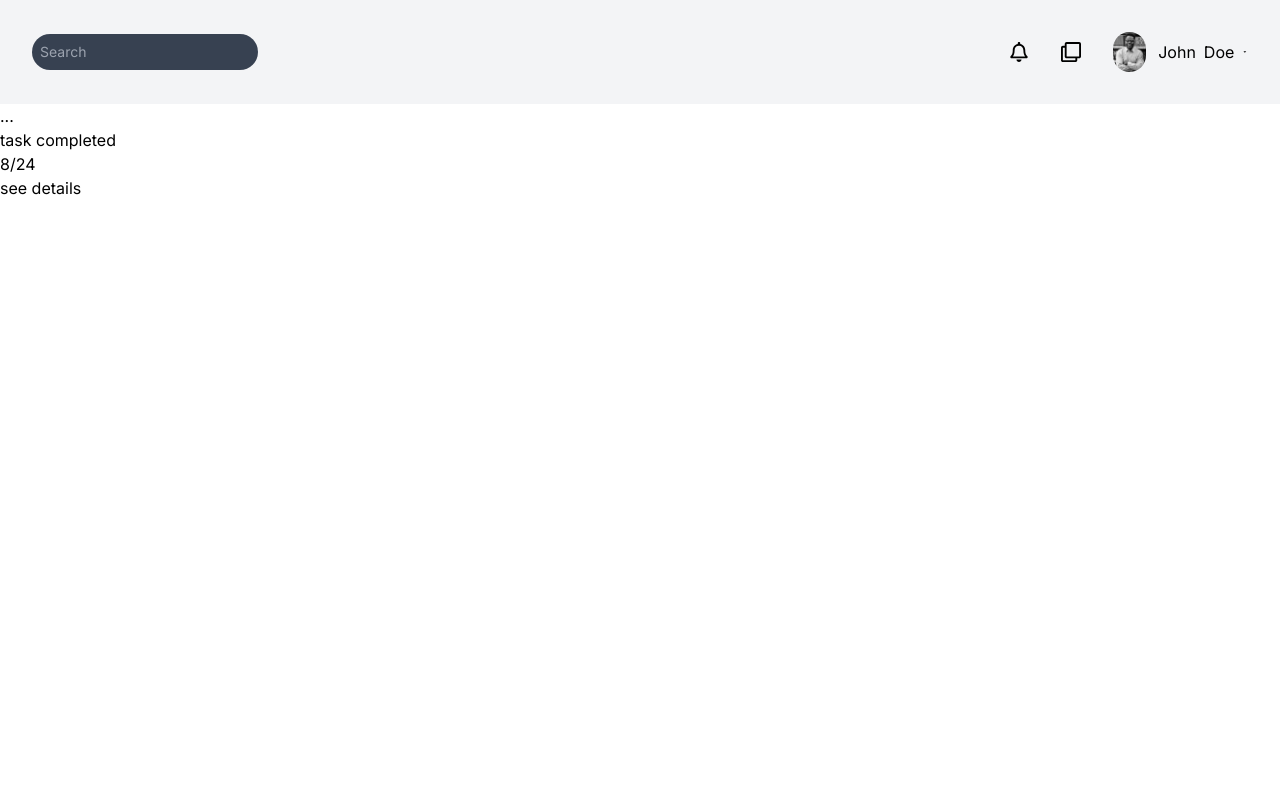
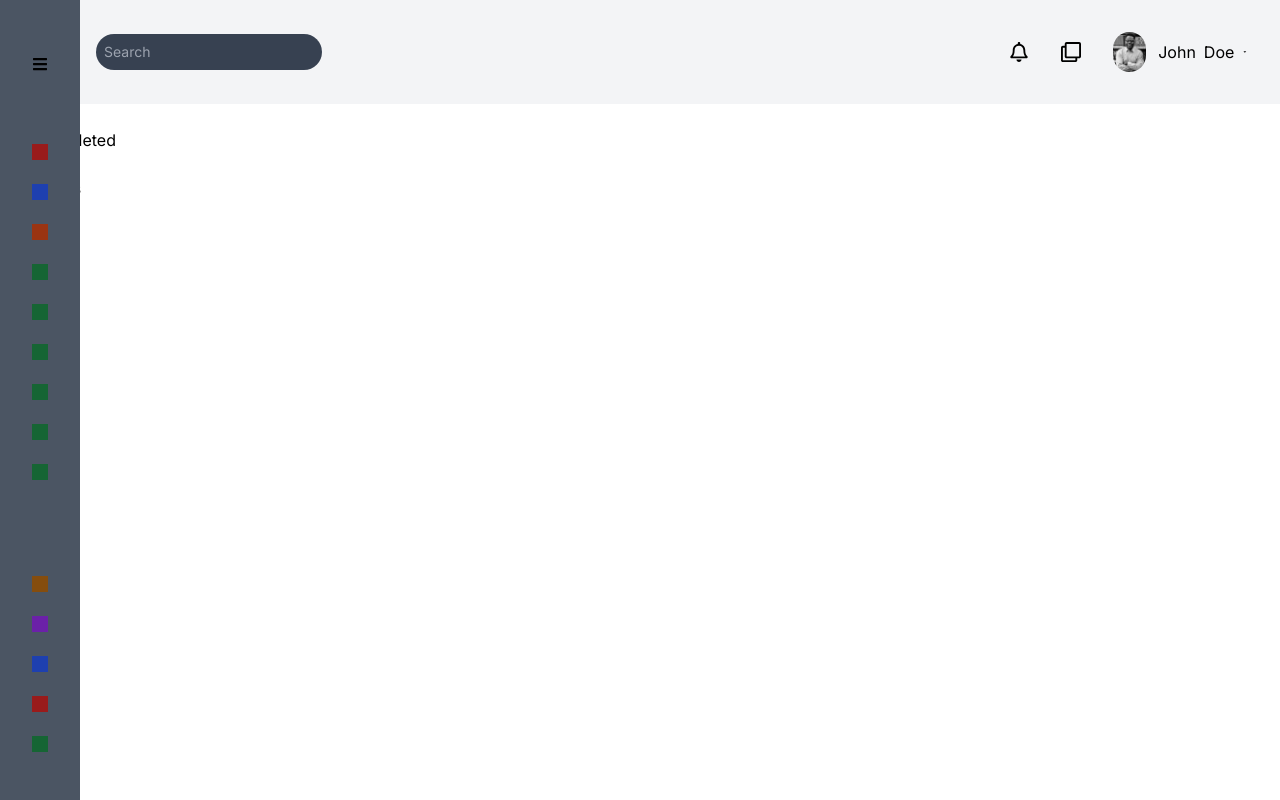
Before and after one commit to YaniWessi/AdminDashboard, a Next.js app: page / in a window 1280 px wide. Built offline with nearby package versions, Linux system fonts and the light colour scheme.

Commit message:
got the sidbar started with responsive styles

```diff
--- a/src/app/components/Header.jsx
+++ b/src/app/components/Header.jsx
@@ -49,13 +49,8 @@ function Header() {
   return (
     <header className="bg-gray-100  p-8">
 
+      {/* don't forget about this hamburger popup */}
       <div className="flex items-center justify-between">
-        {isMobile && (
-          <div className="flex flex-col items-center pr-4">
-           <FaBars className="mb-4"/>
-
-          </div>
-        )}
 
 
         <div className="flex items-center w-full">
@@ -67,11 +62,11 @@ function Header() {
                         <input
                             type="text"
                             placeholder="Search"
-                            className="bg-gray-700 hidden md:block rounded-full p-2 text-sm text-gray-300 focus:outline-none focus:bg-gray-600"
+                            className="bg-gray-700 hidden md:block rounded-full p-2 text-sm text-gray-300 focus:outline-none focus:bg-gray-600 lg:ml-16 ml-0"
                             />
 
                         {isSearchVisible? (
-                          <div className="relative w-full md:hidden">
+                          <div className="relative w-full md:hidden md:ml-5">
                             <input
 
                             type="text"
@@ -86,7 +81,7 @@ function Header() {
 
                         ) : (
                           <button
-                          className="block focus:outline-none text-white text-xl"
+                          className="block focus:outline-none text-white text-xl md:ml-8"
                           onClick={toggleSearch}
                           >
                         {/* <MdSearch className="hidden md:block" onClick={toggleSearch} /> */}
@@ -95,6 +90,13 @@ function Header() {
 
                         ) }
               </div>
+
+
+              <div className="flex flex-col items-center pr-4 lg:hidden ">
+              <FaBars className="mb-4"/>
+
+              </div>
+
 
              {isSearchVisible? (
               <div className="flex flex-row">
--- /dev/null
+++ b/src/app/components/SideBar.jsx
@@ -0,0 +1,33 @@
+import React from 'react'
+import {FaBars  } from 'react-icons/fa';
+
+
+function SideBar() {
+  return (
+    <div className="fixed inset-y-0 left-0 lg:flex flex-col z-50 w-20 bg-gray-600 text-black items-center p-8 hidden">
+      <div className="mt-6">
+        <FaBars className=""/>
+      </div>
+      <div className="mt-12">
+        <div className="w-2.5 h-2.5 bg-red-800 m-6 p-2"></div>
+        <div className="w-2.5 h-2.5 bg-blue-800 m-6 p-2"></div>
+        <div className="w-2.5 h-2.5 bg-orange-800 m-6 p-2"></div>
+        <div className="w-2.5 h-2.5 bg-green-800 m-6 p-2"></div>
+        <div className="w-2.5 h-2.5 bg-green-800 m-6 p-2"></div>
+        <div className="w-2.5 h-2.5 bg-green-800 m-6 p-2"></div>
+        <div className="w-2.5 h-2.5 bg-green-800 m-6 p-2"></div>
+        <div className="w-2.5 h-2.5 bg-green-800 m-6 p-2"></div>
+        <div className="w-2.5 h-2.5 bg-green-800 m-6 p-2"></div>
+      </div>
+      <div className="mt-12">
+        <div className="w-2.5 h-2.5 bg-yellow-800 m-6 p-2"></div>
+        <div className="w-2.5 h-2.5 bg-purple-800 m-6 p-2"></div>
+        <div className="w-2.5 h-2.5 bg-blue-800 m-6 p-2"></div>
+        <div className="w-2.5 h-2.5 bg-red-800 m-6 p-2"></div>
+        <div className="w-2.5 h-2.5 bg-green-800 m-6 p-2"></div>
+      </div>
+    </div>
+  )
+}
+
+export default SideBar
--- a/src/app/layout.js
+++ b/src/app/layout.js
@@ -1,5 +1,7 @@
 import './globals.css'
 import { Inter } from 'next/font/google'
+import SideBar from './components/SideBar'
+import Header from '../app/components/Header'
 
 const inter = Inter({ subsets: ['latin'] })
 
@@ -11,7 +13,11 @@ export const metadata = {
 export default function RootLayout({ children }) {
   return (
     <html lang="en">
-      <body className={inter.className}>{children}</body>
+      <body className={inter.className}>
+       <Header/>
+       {children}
+       <SideBar/>
+      </body>
     </html>
   )
 }
--- a/src/app/page.js
+++ b/src/app/page.js
@@ -1,10 +1,8 @@
-import Header from '../app/components/Header'
 import StatusCard from './components/StatusCard'
 
 export default function Home() {
   return (
     <div>
-     <Header/>
      <StatusCard headerContent={"task completed"} completedTasks={8} totalTasks={24} />
     </div>
   )
```
